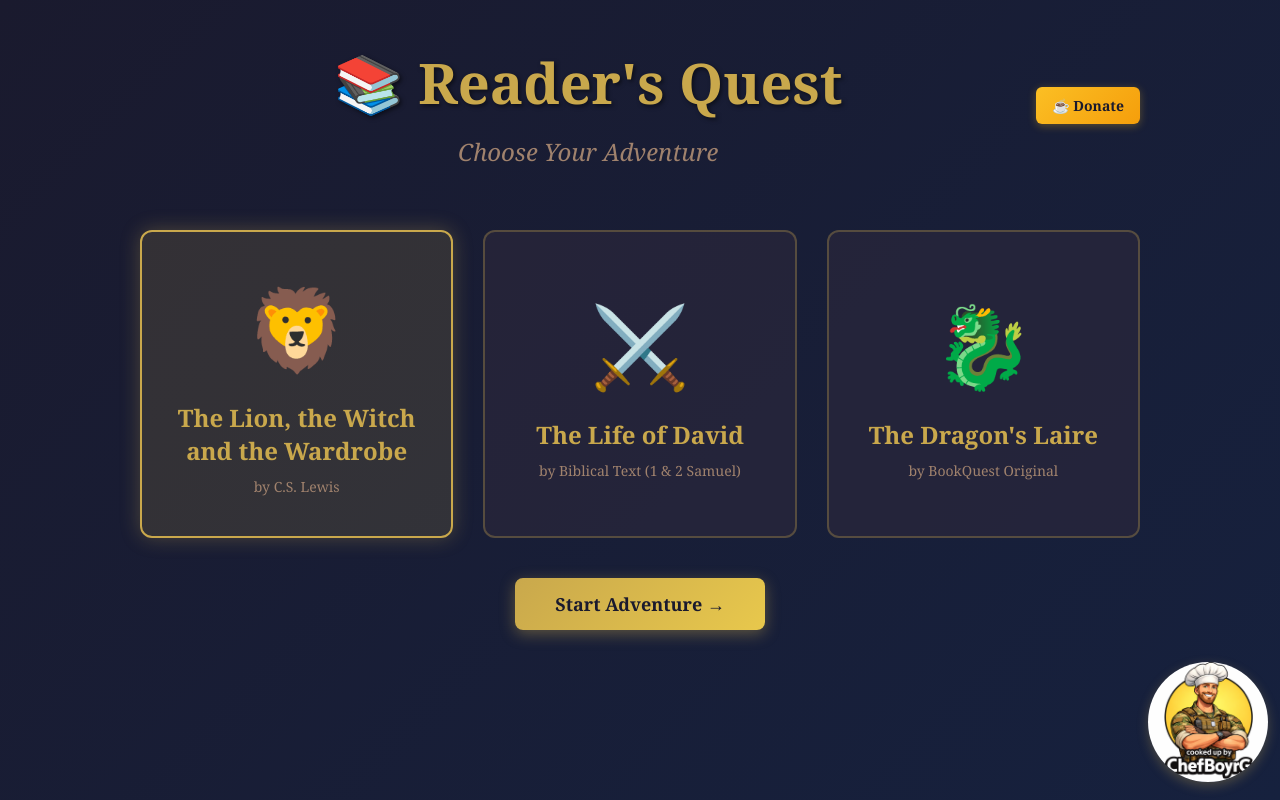
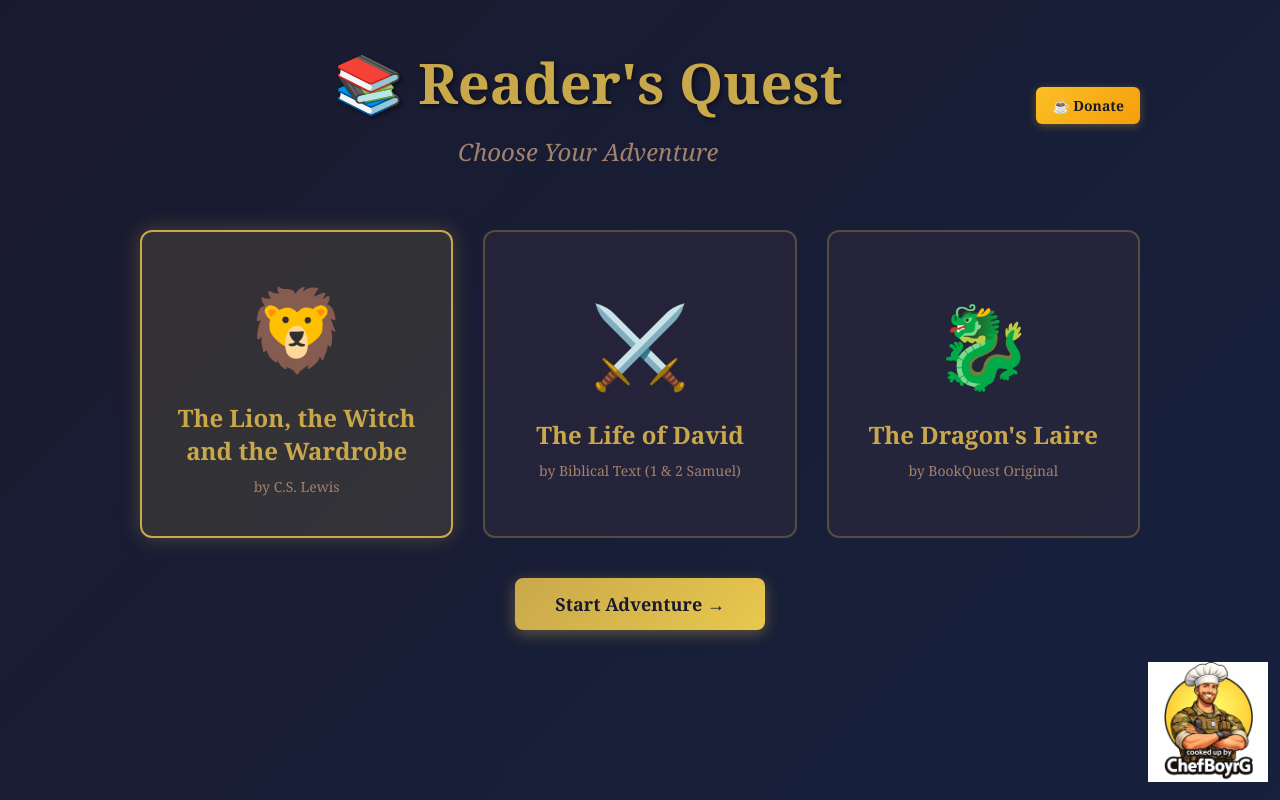
Before and after one commit to chefboyrgb/bookquest, a React (Vite) app: page / in a window 1280 px wide. Built offline with nearby package versions, Linux system fonts and the light colour scheme.

Commit message:
style: remove white circle from cooked.png footer icon

```diff
--- a/src/GameSelector.jsx
+++ b/src/GameSelector.jsx
@@ -237,8 +237,6 @@ const styles = {
   footerIcon: {
     width: "clamp(72px, 20vw, 120px)",
     height: "clamp(72px, 20vw, 120px)",
-    borderRadius: "50%",
-    boxShadow: "0 4px 12px rgba(201, 168, 76, 0.3)",
     transition: "all 0.3s",
     cursor: "pointer",
   },
```
